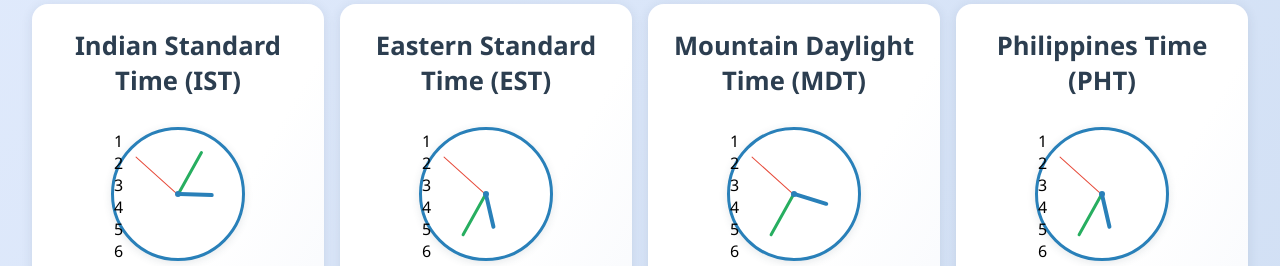
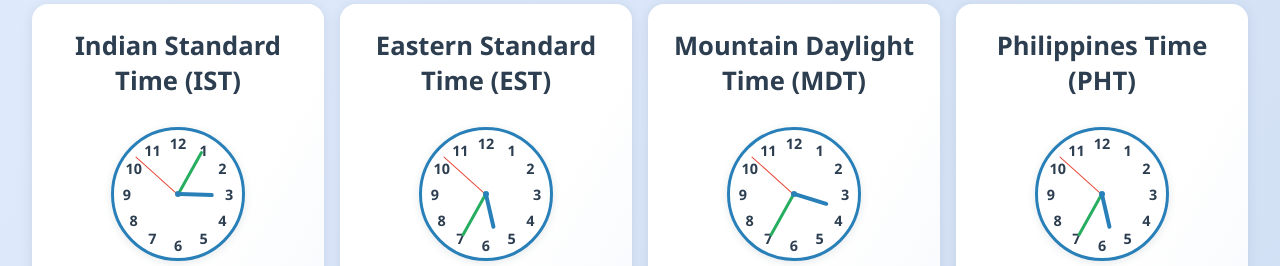
Before and after one commit to Dheeraj2749/GEST_SUPPORT, a plain HTML site: page index.html in a window 1280 px wide. Shown: the part 106-372 px from the top of the page. Drawn offline with Linux system fonts and the light colour scheme.

Commit message:
Update style.css

```diff
--- a/style.css
+++ b/style.css
@@ -79,3 +79,12 @@ h1 {
     font-weight: 500;
     margin-top: 9px;
 }
+
+.number {
+  position: absolute;
+  font-size: 0.9em;
+  font-weight: bold;
+  color: #2c3e50;
+  transform: translate(-50%, -50%);
+  z-index: 0;
+}
```
